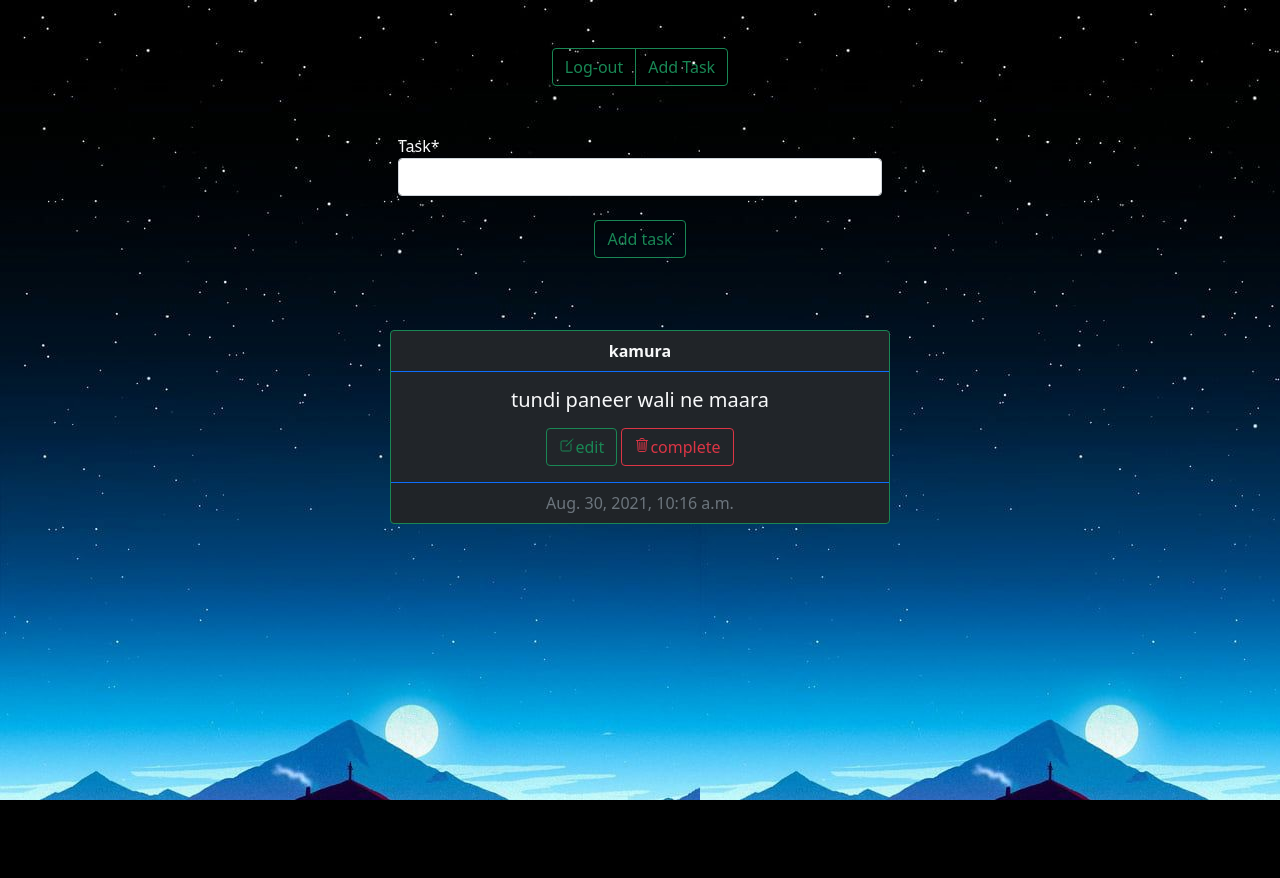
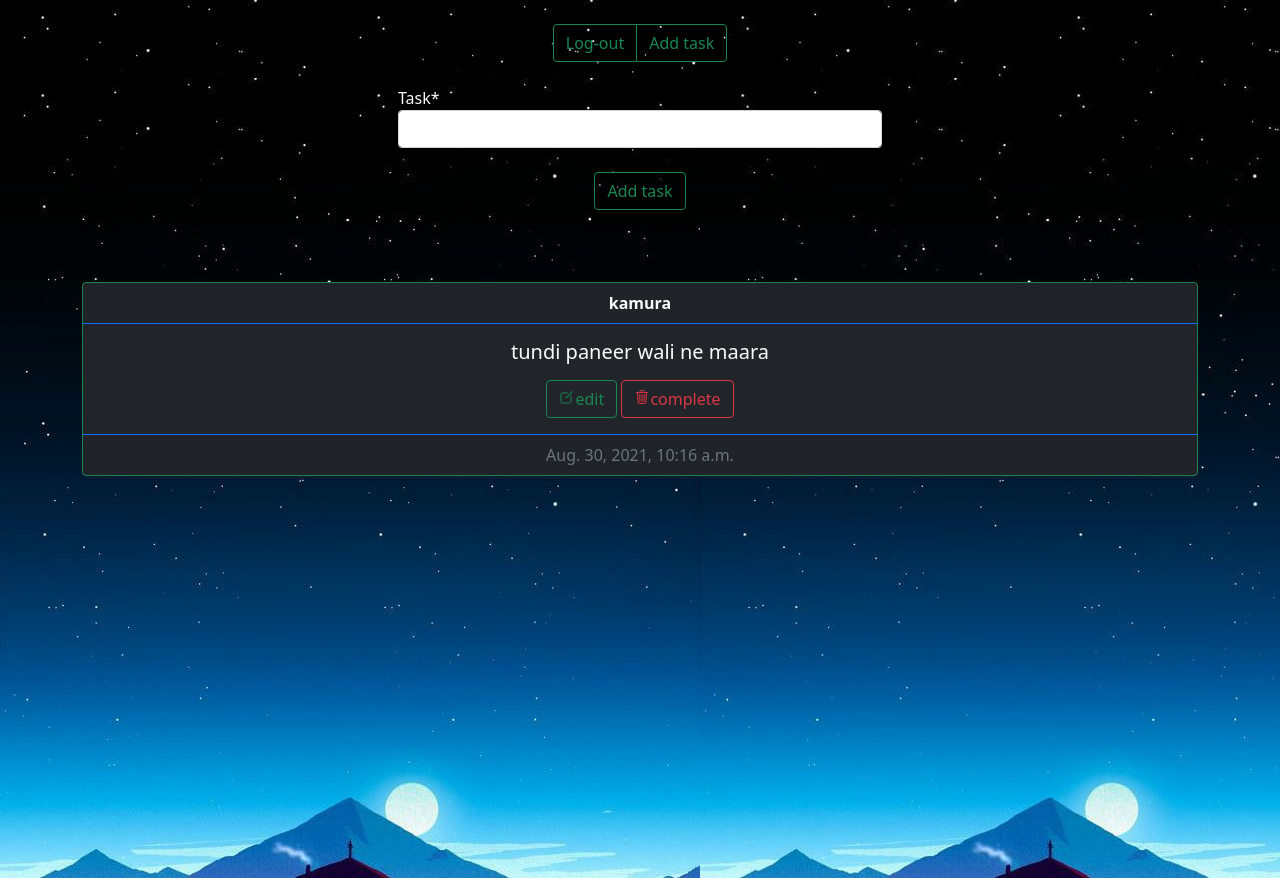
Before and after one commit to kashvats/TODO, a Django app: page /add in a window 1280 px wide. Before the commit the page ends 800 px from the top, so only its background shows below. Run offline with Django 3.2, Linux system fonts and the light colour scheme; a user stored in the database is signed in; data comes from the database, SQL or seed files in the repository; both versions use the stored data as it was after the commit; some libraries are stand-ins or nearby versions.

Commit message:
'version'

```diff
--- a/templates/addtask.html
+++ b/templates/addtask.html
@@ -1,4 +1,5 @@
-{% extends 'base.html' %}{% load crispy_forms_tags %}{% block task1 %}
+{% extends 'base.html' %}{% load crispy_forms_tags %}{% block task1 %}{% load static %}
+<div style="background-image: url({% static 'img/background.jpg' %}); height: 800px;">
 <div class="container">
 <form class="row gy-2 gx-3 align-items-center" method="POST">{% csrf_token %}
 <div class="mx-auto" style="width: 500px">
@@ -8,7 +9,7 @@
 
   {% for a in flask %}
 <div class="container py-5">
-<div class="mx-auto" style="width: 500px;">
+<div class="mx-auto" style="width: responsive;">
 <div class="card text-center bg-dark border-success text-light ">
   <div class="card-header border-primary">
       <b>{{a.oser}}</b>
@@ -25,7 +26,7 @@
   </div>
 </div></div></div>
 
-
+</div>
 {% endfor %}
 
 {% endblock %}
--- a/templates/base.html
+++ b/templates/base.html
@@ -12,12 +12,14 @@
     <script nomodule src="https://unpkg.com/ionicons@5.5.2/dist/ionicons/ionicons.js"></script>
 
   </head>
-  <body class="text-light" style="background-image: url({% static 'img/background.jpg' %}); height: 600px;">
-  <div class =' py-5 d-flex justify-content-center' >
+  <body class="text-light" style="background-image: url({% static 'img/background.jpg' %}); height: 100px;">
+
+  <div class =' my-4 d-flex justify-content-center' >
 <div class="btn-group" role="group" aria-label="Basic example">
     {% if user.is_authenticated %}
     <a type="submit" href="{% url 'logout' %}" class="btn btn-outline-success" value="submit">Log-out</a>
-    <button type="submit" class="btn btn-outline-success" value="submit">Add Task</button>
+        <a type="submit" href="{% url 'add' %}" class="btn btn-outline-success" value="submit">Add task</a>
+
 {% else %}
     <a type="submit" href="{% url 'login' %}" class="btn btn-outline-success" value="submit">Log-in</a>
     <a type="submit" href="{% url 'register' %}" class="btn btn-outline-success" value="submit">Register</a>
--- a/templates/edittask.html
+++ b/templates/edittask.html
@@ -1,9 +1,9 @@
-{% extends 'base.html' %}{% load crispy_forms_tags %}{% block task1 %}
+{% extends 'base.html' %}{% load crispy_forms_tags %}{% block task1 %}{% load static %}
 <div class="container border my-2 py-2 col-3 rounded">
     <h2 class="text-center my-2 py-3">Edit your Task</h2></div>
 <div class="container border my-2 py-3 col-6 rounded">
 <form class="row gy-2 gx-3 align-items-center" method="POST">{% csrf_token %}
-<div class="mx-auto" style="width: 200px">
+<div class="mx-auto" style="width: responsive">
 {{lopo|crispy}}
     <br><button type="submit" class="btn btn-outline-success" value="submit">update</button></div>
 
--- a/todoapp/settings.py
+++ b/todoapp/settings.py
@@ -47,8 +47,6 @@ MIDDLEWARE = [
     'django.middleware.csrf.CsrfViewMiddleware',
     'django.contrib.auth.middleware.AuthenticationMiddleware',
     'django.contrib.messages.middleware.MessageMiddleware',
-
-
     'django.middleware.clickjacking.XFrameOptionsMiddleware',
 ]
 
--- a/todolist/form.py
+++ b/todolist/form.py
@@ -2,6 +2,8 @@ from django.contrib.auth.models import User
 from django import forms
 from .models import todo
 from django.contrib.auth.forms import UserCreationForm
+from django.contrib import messages
+
 
 
 
@@ -10,6 +12,7 @@ class regi(UserCreationForm):
         model = User
         fields = ['username','first_name','last_name','email']
 
+
 class todotask(forms.ModelForm):
     class Meta:
         model = todo
--- a/todolist/views.py
+++ b/todolist/views.py
@@ -19,7 +19,7 @@ def register(request):
             ak.save()
             return HttpResponseRedirect('/login')
         else:
-            messages.error(request,'invalid please check your instructions')
+            messages.error(request,'Invalid please check your instructions or username already exist')
             return HttpResponseRedirect('/register')
     else:
         ak = regi()
```
Also changed, not shown: templates/registaration.html (+20 -6 lines), db.sqlite3, 4 other files.
